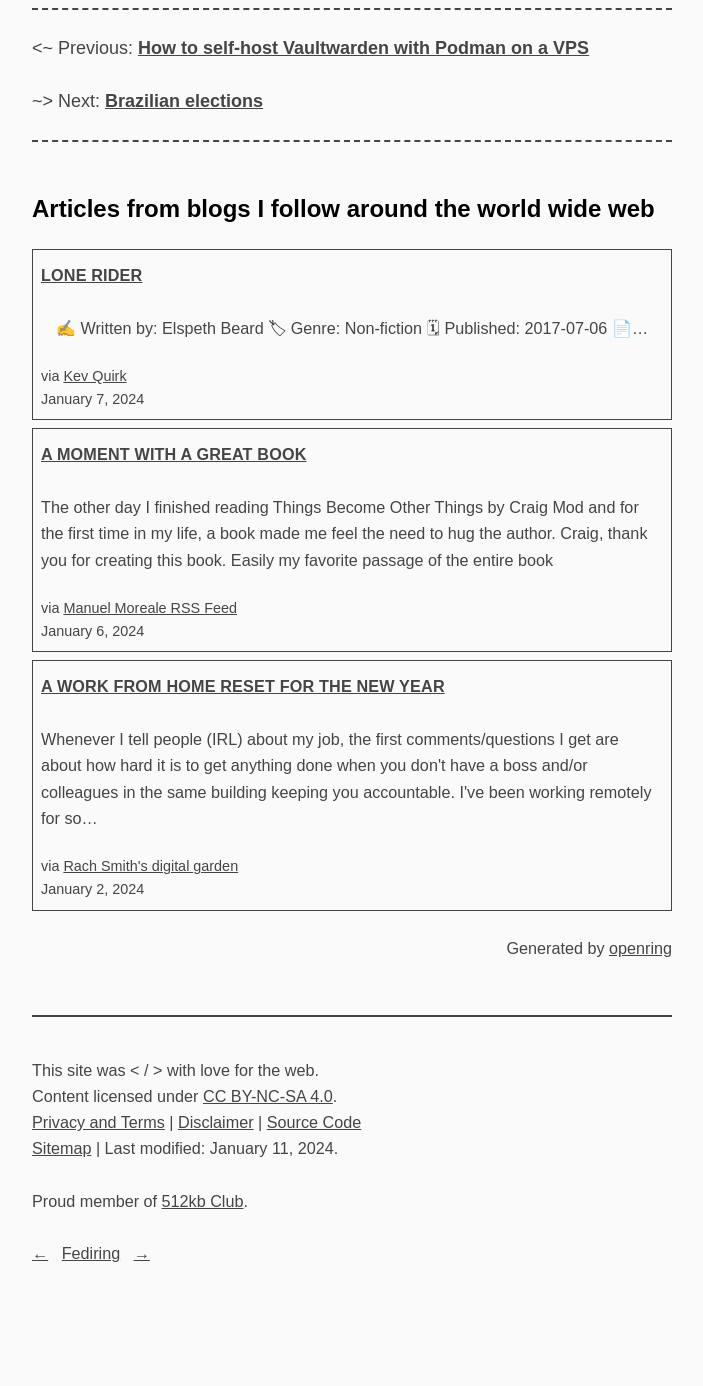
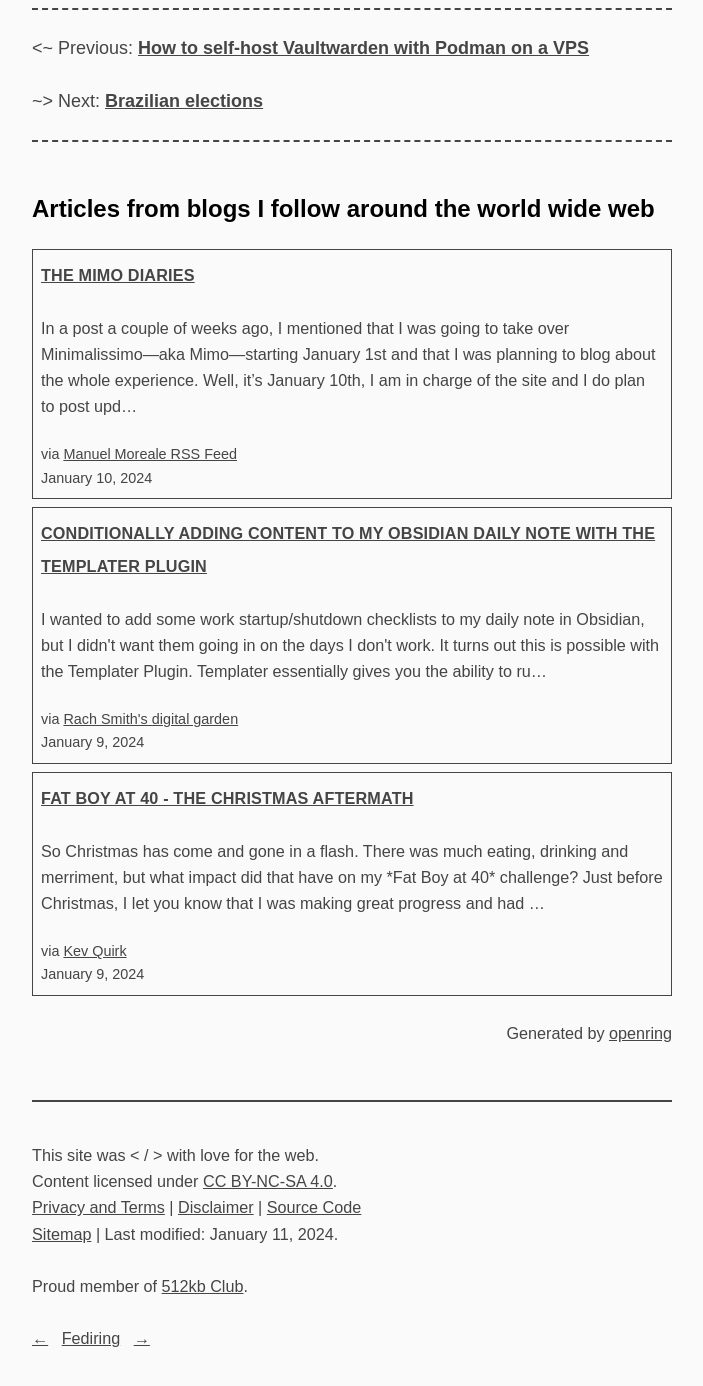
Before and after one commit to a-franca/abf.li, a Jekyll site: the page built from _posts/2022/2022-09-28-hurricane-ian.md, in a window 1280 px wide and 1400 px high, scrolled down 862 px. Shown: the top 1386 px of the window, without its empty margins (288-991 px from the left). Built offline with Jekyll 4.4.1, drawn with Linux system fonts in a browser that asks for light colours; before the commit the page ends 2176 px from its top, so only the background shows below that.

Commit message:
fetch new content

```diff
--- a/_includes/openring-out.html
+++ b/_includes/openring-out.html
@@ -5,48 +5,42 @@
 
     <div class="article">
       <h4 class="title">
-        <a href="https://kevquirk.com/lone-rider" rel="noopener noreferrer nofollow" target="_blank">Lone Rider</a>
+        <a href="https://manuelmoreale.com/@/page/IbYtURuBZfgM3uJD" rel="noopener noreferrer nofollow" target="_blank">The Mimo Diaries</a>
+      </h4>
+      <p class="summary">In a post a couple of weeks ago, I mentioned that I was going to take over Minimalissimo—aka Mimo—starting January 1st and that I was planning to blog about the whole experience.
+Well, it’s January 10th, I am in charge of the site and I do plan to post upd…</p>
+      <small class="source">
+        via <a href="https://manuelmoreale.com" rel="noopener noreferrer nofollow" target="_blank">Manuel Moreale RSS Feed</a>
+      </small>
+      <small class="date">January 10, 2024</small>
+    </div>
+
+    <div class="article">
+      <h4 class="title">
+        <a href="https://rachsmith.com/conditionally-add-content-to-daily-note/" rel="noopener noreferrer nofollow" target="_blank">Conditionally adding content to my Obsidian daily note with the Templater plugin</a>
+      </h4>
+      <p class="summary">I wanted to add some work startup/shutdown checklists to my daily note in Obsidian, but I didn&#39;t want them going in on the days I don&#39;t work. It turns out this is possible with the Templater Plugin.
+Templater essentially gives you the ability to ru…</p>
+      <small class="source">
+        via <a href="https://rachsmith.com/" rel="noopener noreferrer nofollow" target="_blank">Rach Smith&#39;s digital garden</a>
+      </small>
+      <small class="date">January 9, 2024</small>
+    </div>
+
+    <div class="article">
+      <h4 class="title">
+        <a href="https://kevquirk.com/fat-boy-at-40-the-christmas-aftermath" rel="noopener noreferrer nofollow" target="_blank">Fat Boy at 40 - The Christmas Aftermath</a>
       </h4>
       <p class="summary">
 
 
 
-
-
-
-
-                  ✍️ Written by: Elspeth Beard
-                  🏷 Genre: Non-fiction
-                  🗓 Published: 2017-07-06
-                  📄…</p>
+        So Christmas has come and gone in a flash. There was much eating, drinking and merriment, but what impact did that have on my *Fat Boy at 40* challenge?
+Just before Christmas, I let you know that I was making great progress and had …</p>
       <small class="source">
         via <a href="https://kevquirk.com" rel="noopener noreferrer nofollow" target="_blank">Kev Quirk</a>
       </small>
-      <small class="date">January 7, 2024</small>
-    </div>
-
-    <div class="article">
-      <h4 class="title">
-        <a href="https://manuelmoreale.com/@/page/Eimz88BnmqIpyoI1" rel="noopener noreferrer nofollow" target="_blank">A moment with a great book</a>
-      </h4>
-      <p class="summary">The other day I finished reading Things Become Other Things by Craig Mod and for the first time in my life, a book made me feel the need to hug the author. Craig, thank you for creating this book.
-Easily my favorite passage of the entire book</p>
-      <small class="source">
-        via <a href="https://manuelmoreale.com" rel="noopener noreferrer nofollow" target="_blank">Manuel Moreale RSS Feed</a>
-      </small>
-      <small class="date">January 6, 2024</small>
-    </div>
-
-    <div class="article">
-      <h4 class="title">
-        <a href="https://rachsmith.com/work-from-home-reset/" rel="noopener noreferrer nofollow" target="_blank">A work from home reset for the new year</a>
-      </h4>
-      <p class="summary">Whenever I tell people (IRL) about my job, the first comments/questions I get are about how hard it is to get anything done when you don&#39;t have a boss and/or colleagues in the same building keeping you accountable.
-I&#39;ve been working remotely for so…</p>
-      <small class="source">
-        via <a href="https://rachsmith.com/" rel="noopener noreferrer nofollow" target="_blank">Rach Smith&#39;s digital garden</a>
-      </small>
-      <small class="date">January 2, 2024</small>
+      <small class="date">January 9, 2024</small>
     </div>
 
   </section>
```
